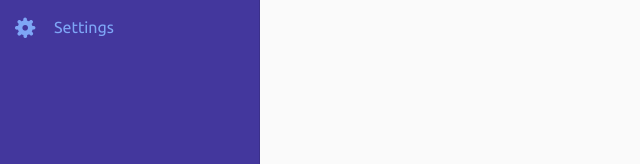
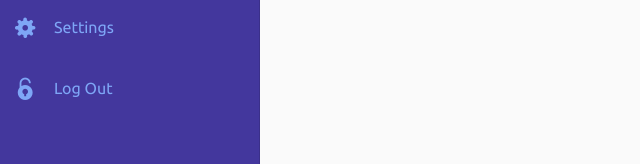
Before and after one commit to gilbertmpanga12/fileTax, an Angular app: page / in a window 1280 px wide. Shown: the part 286-450 px from the top of the page, without its empty margins (0-640 px from the left). Built offline with nearby package versions, Linux system fonts and the light colour scheme.

Commit message:
Update: added logout button

```diff
--- a/src/app/dashboard/dashboard.component.scss
+++ b/src/app/dashboard/dashboard.component.scss
@@ -63,7 +63,7 @@
   }
   .divider-bottom{
     background-color: rgba(227, 236, 225, 0.295) !important;
-    margin-top: 1% !important;
+    margin-top: 2% !important;
   }
   .is-anchor {
     display: block;
--- a/src/app/dashboard/dashboard.component.ts
+++ b/src/app/dashboard/dashboard.component.ts
@@ -36,6 +36,11 @@ links:  Links[] = [{
   path: '/settings',
   icon: 'icon ni ni-settings-gear-65 icon-lg icon-outline icon-stroke-1 ni-2x',
   name: 'Settings'
+},
+{
+  path: '/auth',
+  icon: 'icon ni ni-lock-circle-open icon-lg icon-outline icon-stroke-1 ni-2x',
+  name: 'Log out'
 }
 ];
   isHandset$: Observable<boolean> = this.breakpointObserver.observe(Breakpoints.Handset)
```
